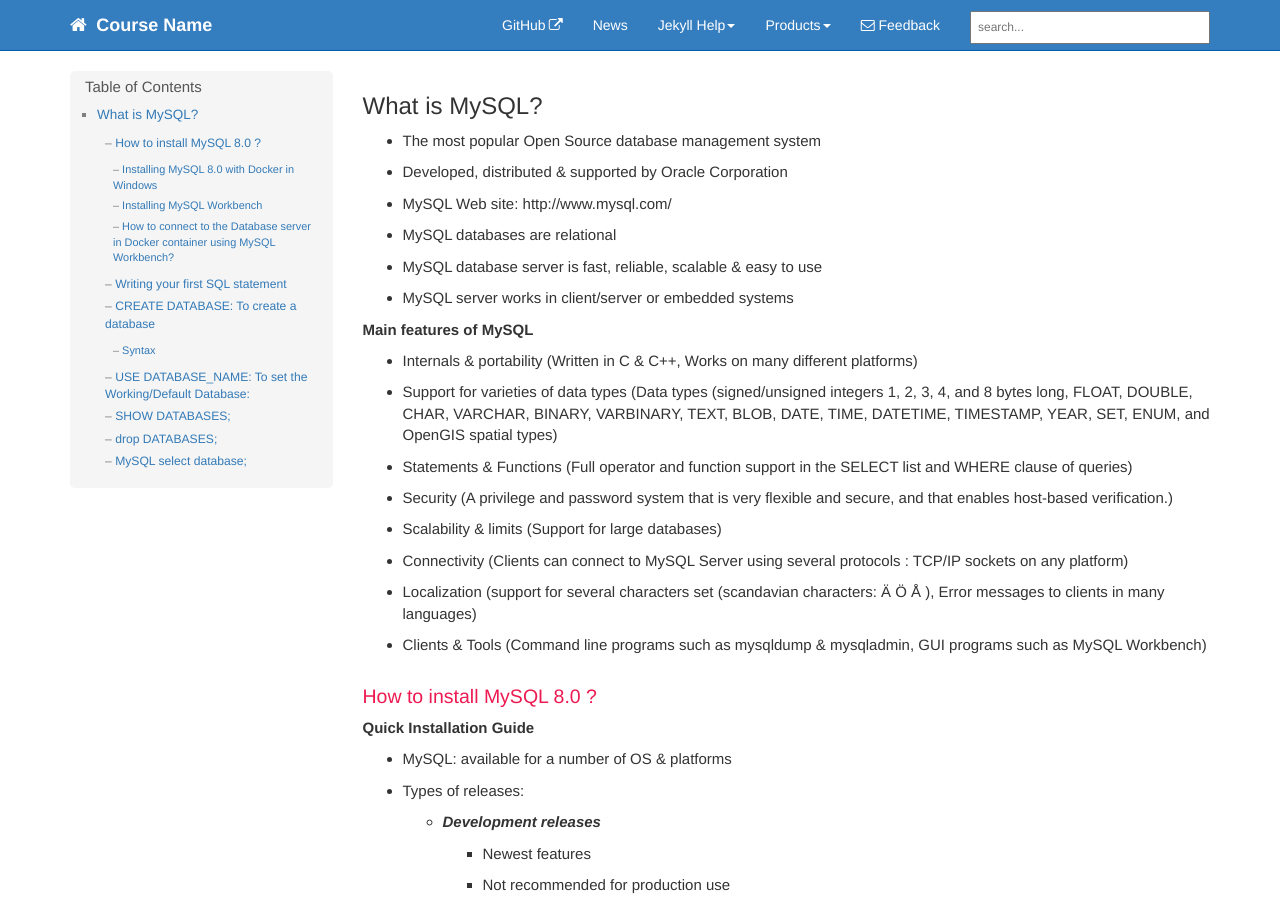
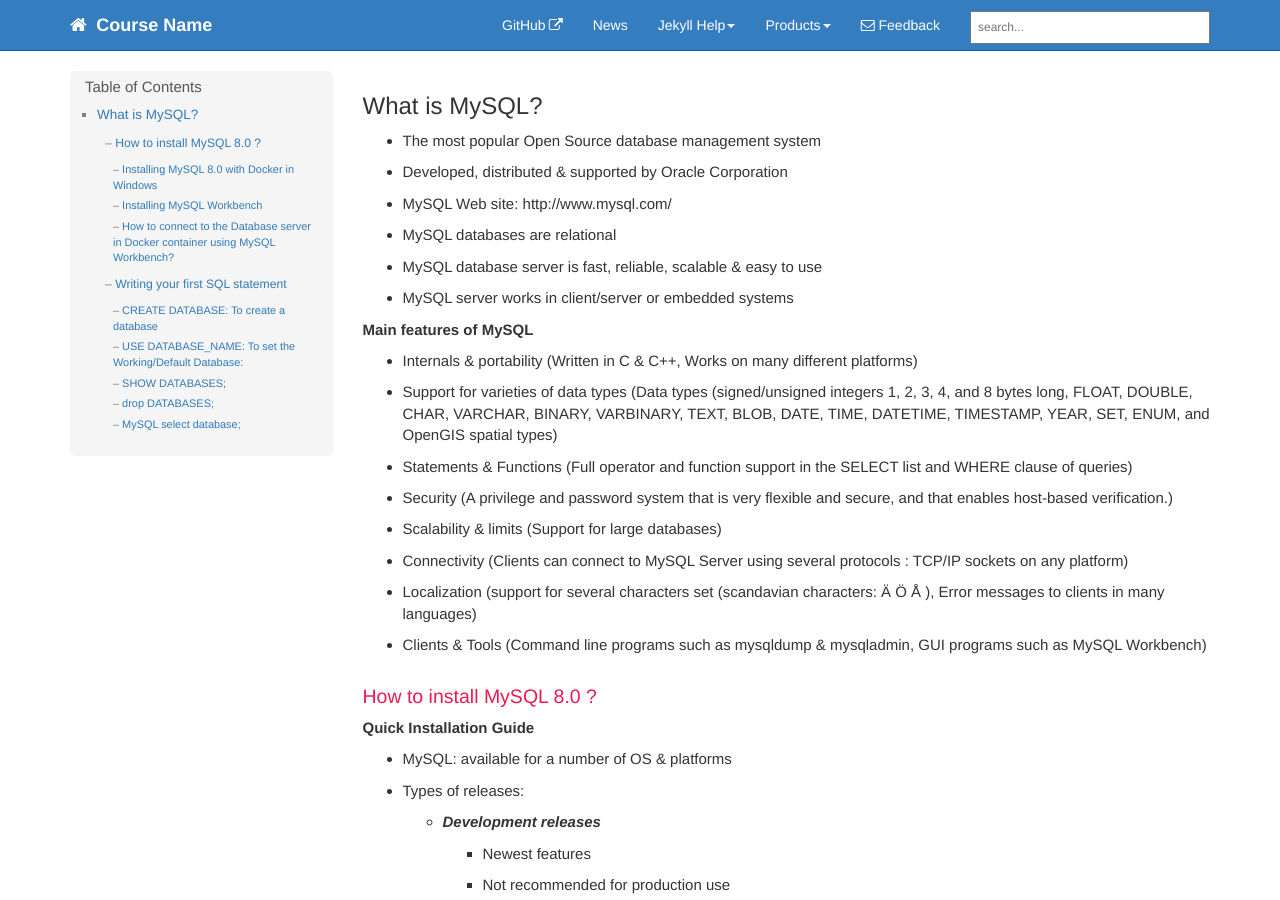
Before and after one commit to dipaish/databases, a Jekyll site: the page built from index.md, in a window 1280 px wide and 900 px high. Built offline with Jekyll 4.4.1, drawn with Linux system fonts in a browser that asks for light colours; our own code applies the rules of GitHub Pages for plain Markdown files; comment, search, counter and statistics services are not loaded.

Commit message:
minor changes

````diff
--- a/index.md
+++ b/index.md
@@ -83,26 +83,26 @@ PS D:\dataService> docker-compose up -d
 ![connect to the database server](assets/images/sqleditor.png)
 
 # Working with Databases
-### CREATE DATABASE: To create a database
+#### CREATE DATABASE: To create a database
 - **CREATE DATABASE** statement is used to create a database.
 - To create a database, you need to have the CREATE privilege for the database
 - If the database already exists, you will get an error message when not specifying  **IF NOT EXISTS** clause
 - Use meaningful and descriptive name for databases.The best practice is to use lowercase letters for your database names.
 
-#### Syntax
+**Syntax**
 ```sql
 CREATE DATABASE Database_Name;
 ```
-###### Example 1: To create a database named mydb1
+***Example 1: To create a database named mydb1***
 ```sql
 CREATE DATABASE mydb1;
 ```
-### USE DATABASE_NAME: To set the Working/Default Database:
+#### USE DATABASE_NAME: To set the Working/Default Database:
 - In order to work with the database, you must always specify the database to work with.
 - Creating a database does not make it a current database.
 
-### SHOW DATABASES;
+#### SHOW DATABASES;
 
-### drop DATABASES;
+#### drop DATABASES;
 
-### MySQL select database;
+#### MySQL select database;
````
